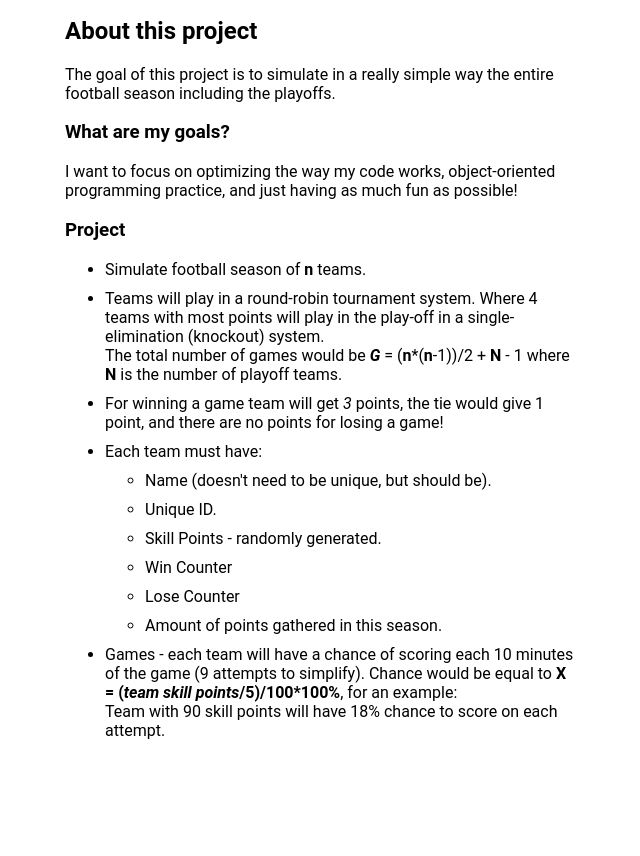
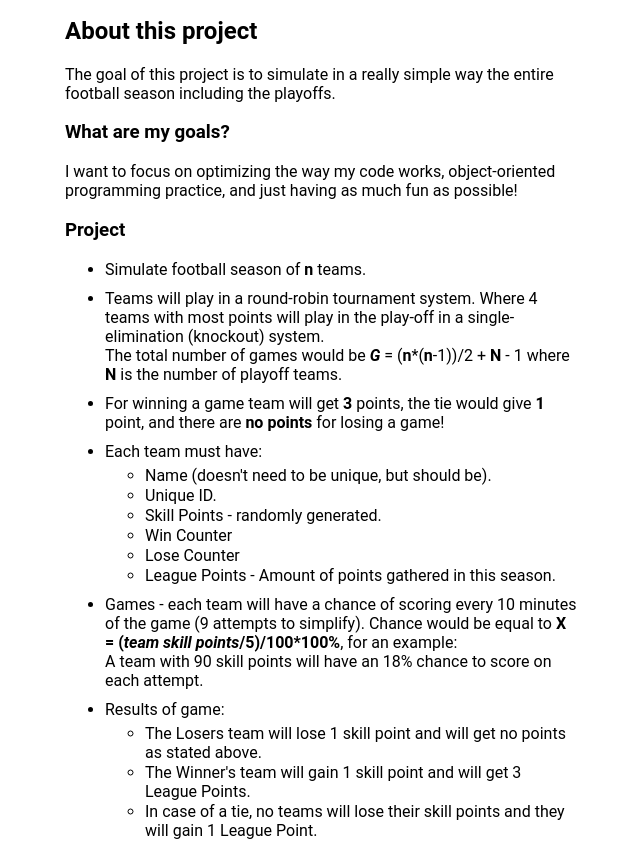
Before and after one commit to OskarBujak/SimpleSimulationOfFootballSeason, a plain HTML site: page index.html in a window 1280 px wide. Shown: the part 86-942 px from the top of the page, without its empty margins (327-967 px from the left). Before the commit the page ends 842 px from the top, so only its background shows below. Drawn offline with Linux system fonts and the light colour scheme.

Commit message:
Update 3

```diff
--- a/index.html
+++ b/index.html
@@ -25,22 +25,29 @@
                 <br>
                 The total number of games would be <b><i>G</i></b> = (<b>n</b>*(<b>n</b>-1))/2 + <b>N</b> - 1 where <b>N</b> is the number of playoff teams.
             </li>
-            <li>For winning a game team will get <i>3</i> points, the tie would give 1 point, and there are no points for losing a game!</li>
+            <li>For winning a game team will get <b>3</b> points, the tie would give <b>1</b> point, and there are <b>no points</b> for losing a game!</li>
             <li>
                 Each team must have:
-                <ul class="list">
-                    <li class="sublist">Name (doesn't need to be unique, but should be).</li>
+                <ul class="sublist">
+                    <li>Name (doesn't need to be unique, but should be).</li>
                     <li>Unique ID.</li>
                     <li>Skill Points - randomly generated.</li>
                     <li>Win Counter</li>
                     <li>Lose Counter</li>
-                    <li>Amount of points gathered in this season.</li>
+                    <li>League Points - Amount of points gathered in this season.</li>
                 </ul>
             </li>
-            <li>Games - each team will have a chance of scoring each 10 minutes of the game (9 attempts to simplify).
+            <li>Games - each team will have a chance of scoring every 10 minutes of the game (9 attempts to simplify).
                 Chance would be equal to <b>X = (<i>team skill points</i>/5)/100*100%</b>, for an example:
                 <br>
-                Team with 90 skill points will have 18% chance to score on each attempt.
+                A team with 90 skill points will have an 18% chance to score on each attempt.
+            </li>
+            <li>Results of game:
+                <ul class="sublist">
+                    <li>The Losers team will lose 1 skill point and will get no points as stated above.</li>
+                    <li>The Winner's team will gain 1 skill point and will get 3 League Points.</li>
+                    <li>In case of a tie, no teams will lose their skill points and they will gain 1 League Point.</li>
+                </ul>
             </li>
         </ul>
     </div>
--- a/style.scss
+++ b/style.scss
@@ -14,7 +14,10 @@ body{
             margin-bottom: 10px;
         }
         .sublist{
-            margin-top: 10px;
+            margin-top: 5px;
+            li{
+                margin-bottom: 1px;
+            }
         }
     }
 }
```
Also changed, not shown: style.css, 1 other file.
